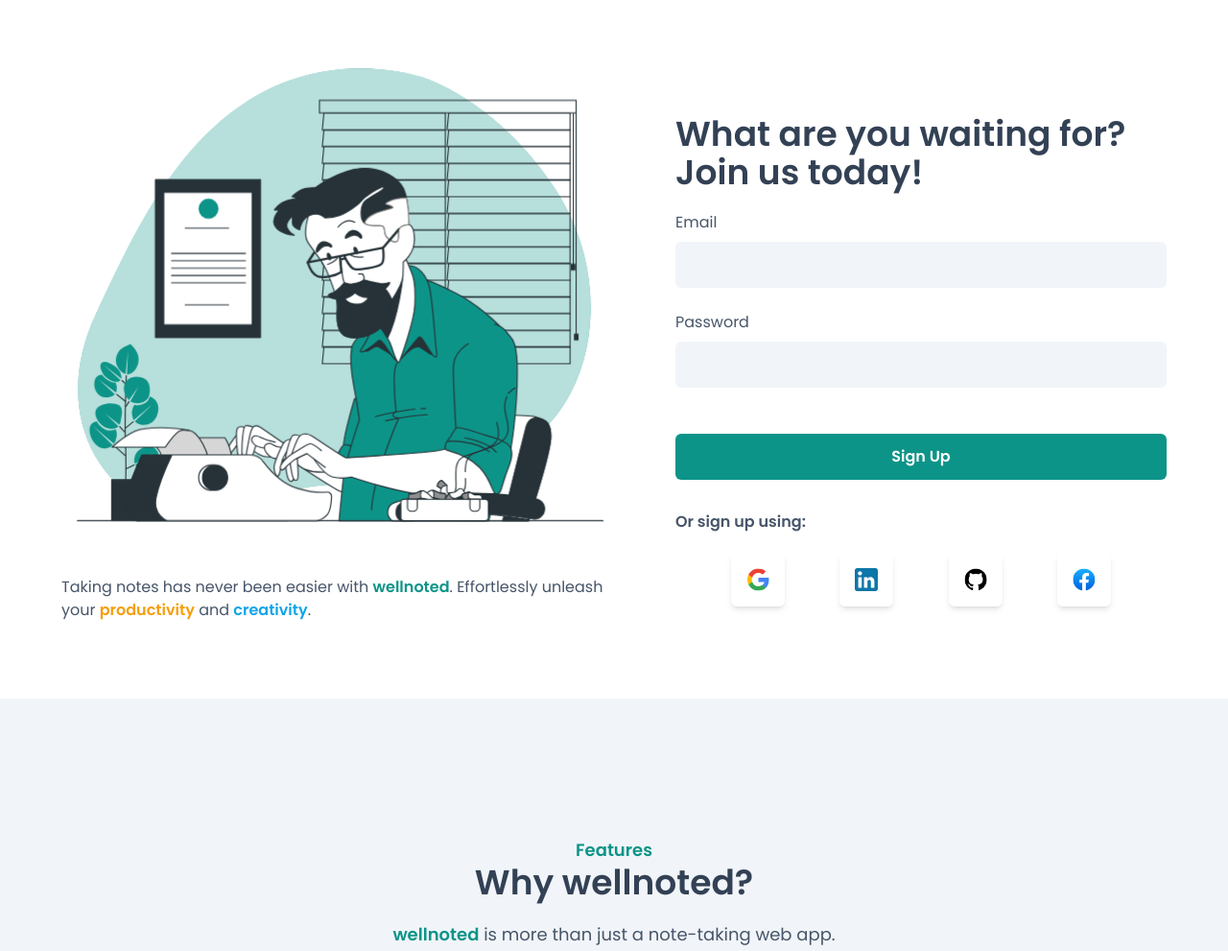
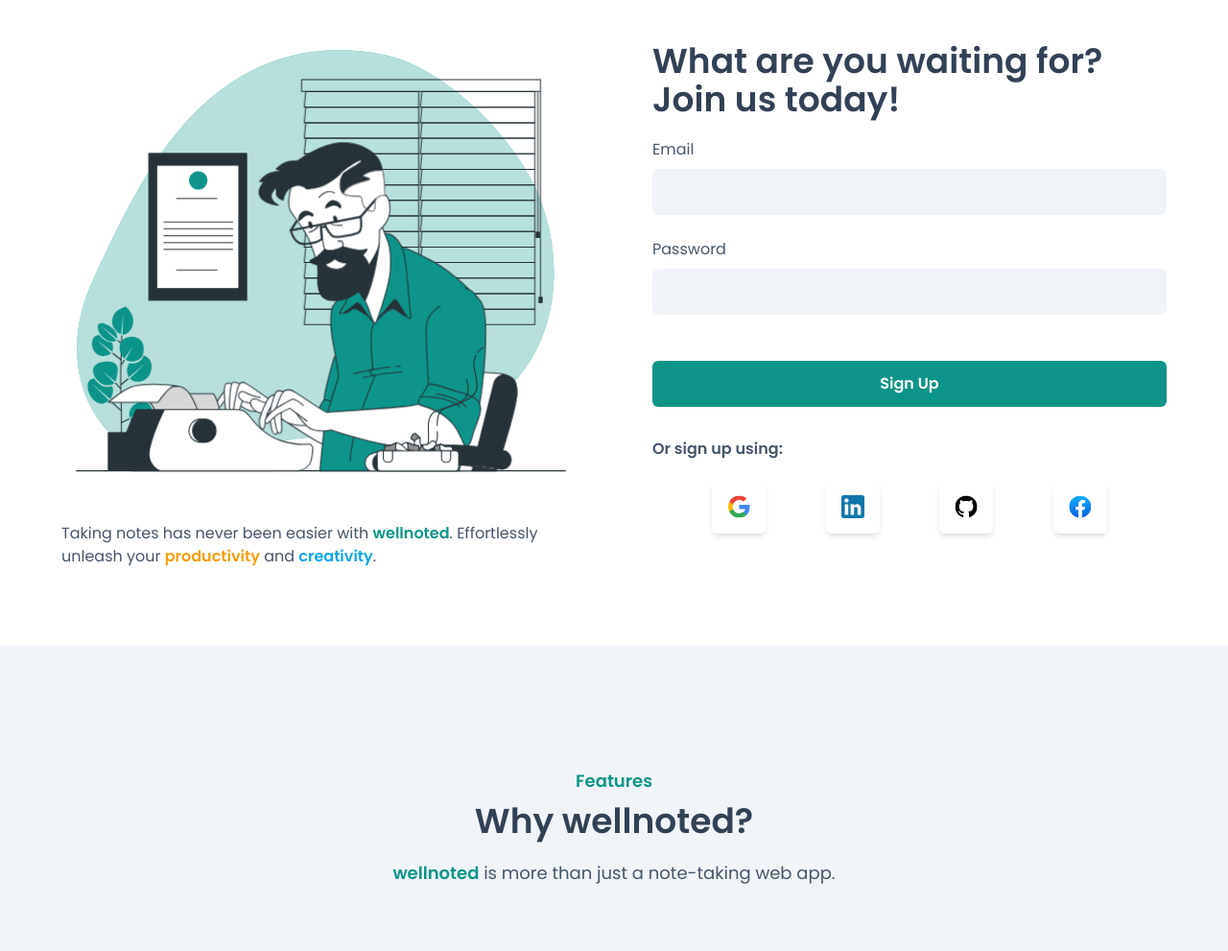
Before and after one commit to yogskr/wellnoted, a website: page index.html in a window 1280 px wide. Shown: the part 120-1111 px from the top of the page at 96% size. Drawn offline with Linux system fonts and the light colour scheme.

Commit message:
modified class properties

```diff
--- a/index.html
+++ b/index.html
@@ -51,7 +51,7 @@
               <a href="#" class="text-base font-semibold text-secondary hover:text-primary">Log In</a>
             </div>
           </nav>
-          <!-- dropdown menu start -->
+          <!-- Dropdown Menu Start -->
           <div id="dropdown-menu"
             class="peer-checked:translate-x-0 translate-x-[100%] transition duration-300 ease-in-out fixed inset-0 pt-20 pb-5 bg-white mt-[4.2rem] flex flex-col justify-between lg:hidden">
             <ul class="flex flex-col items-center gap-10 lg:flex-row lg:gap-10">
@@ -117,7 +117,7 @@
               </div>
             </div>
           </div>
-          <!-- dropdown menu end -->
+          <!-- Dropdown Menu End -->
         </div>
       </div>
     </div>
@@ -125,10 +125,10 @@
   <!-- Header End -->
 
   <!-- Hero Section Start -->
-  <section id="home" class="pt-36">
+  <section id="home" class="pt-32 pb-20">
     <div class="container">
-      <div class="flex flex-wrap lg:justify-center">
-        <div class="w-full self-center mb-8 px-10 lg:mb-20 lg:pr-0 lg:pl-16 lg:w-1/2">
+      <div class="flex flex-wrap lg:justify-center px-10 lg:px-16">
+        <div class="w-full self-center mb-10 lg:mb-0 lg:pr-10 lg:w-1/2">
           <figure class="w-10/12 hover:scale-95 transition duration-300 ease-in-out m-auto md:w-3/4 lg:w-full">
             <svg class="animated" id="freepik_stories-novelist-writing" xmlns="http://www.w3.org/2000/svg"
               viewBox="0 0 500 500" version="1.1" xmlns:xlink="http://www.w3.org/1999/xlink"
@@ -752,7 +752,7 @@
             </p>
           </article>
         </div>
-        <div class="w-full self-center mb-20 px-10 lg:mb-0 lg:px-16 lg:w-1/2">
+        <div class="w-full self-center lg:pl-10 lg:w-1/2">
           <form id="registration-form" class="flex flex-col mb-8">
             <div class="mb-5">
               <h1 class="font-semibold text-2xl text-secondary md:text-4xl">
@@ -866,11 +866,11 @@
   <!-- Hero Section End -->
 
   <!-- Features Section Start -->
-  <section id="features" class="pt-36 pb-16 bg-slate-100">
+  <section id="features" class="pt-32 pb-16 bg-slate-100">
     <div class="container">
       <div class="block mb-12 lg:mb-0">
-        <div class="max-w-screen-md mx-auto px-10">
-          <h4 class="text-lg text-center font-semibold text-primary">
+        <div class="max-w-full mx-auto px-10 lg:px-16">
+          <h4 class="text-lg text-center font-semibold text-primary mb-2">
             Features
           </h4>
           <h2 class="text-3xl text-center font-semibold text-secondary mb-5 md:text-4xl">
@@ -1006,14 +1006,24 @@
   </section>
   <!-- Features Section End -->
 
-  <!-- Social Proof Section Start -->
-  <!-- Social Proof Section End -->
+  <!-- About Section Start -->
+
+  <!-- About Section End -->
 
   <!-- Contact Section Start -->
   <!-- Contact Section End -->
 
   <!-- Footer Start -->
   <!-- Footer End -->
+
+  <!-- Scroll Up Button Start -->
+  <div>
+    <button>
+
+    </button>
+  </div>
+  <!-- Scroll Up Button End -->
+
   <script src="./src/js/script.js"></script>
 </body>
 
```
Also changed, not shown: dist/css/tailwind-style.css.
